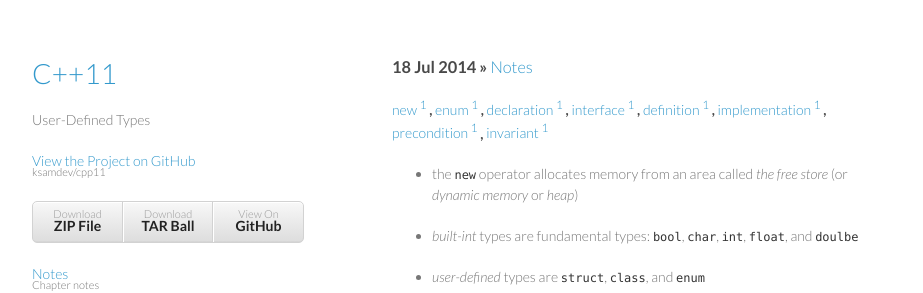
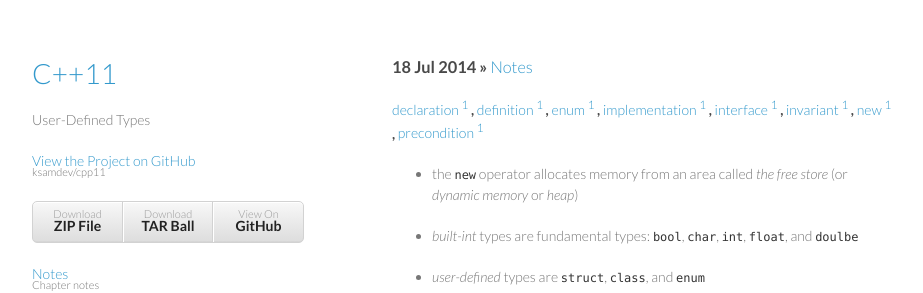
Before and after one commit to musasesay/cpp11, a Jekyll site: the page built from _posts/section2/2014-07-18-user_defined_types.md, in a window 1280 px wide and 1240 px high. Shown: the top 293 px of the window, without its empty margins (178-1101 px from the left). Built offline with Jekyll 4.4.1, drawn with Linux system fonts in a browser that asks for light colours; Markdown is read by kramdown in place of the engine named in the settings.

Commit message:
show post tags in sorted order

```diff
--- a/_layouts/post.html
+++ b/_layouts/post.html
@@ -12,7 +12,8 @@ layout: default
 
 {% unless page.tags == empty %}
 <h4>
-{% for tag in page.tags %}
+{% assign tags = page.tags | sort %}
+{% for tag in tags %}
 <a href="{{ site.baseurl}}/tags/#{{ tag | cgi_escape }}">{{ tag }} <sup>{{ site.tags[tag] | size }}</sup></a>
     {% unless forloop.last %}
         ,
```
